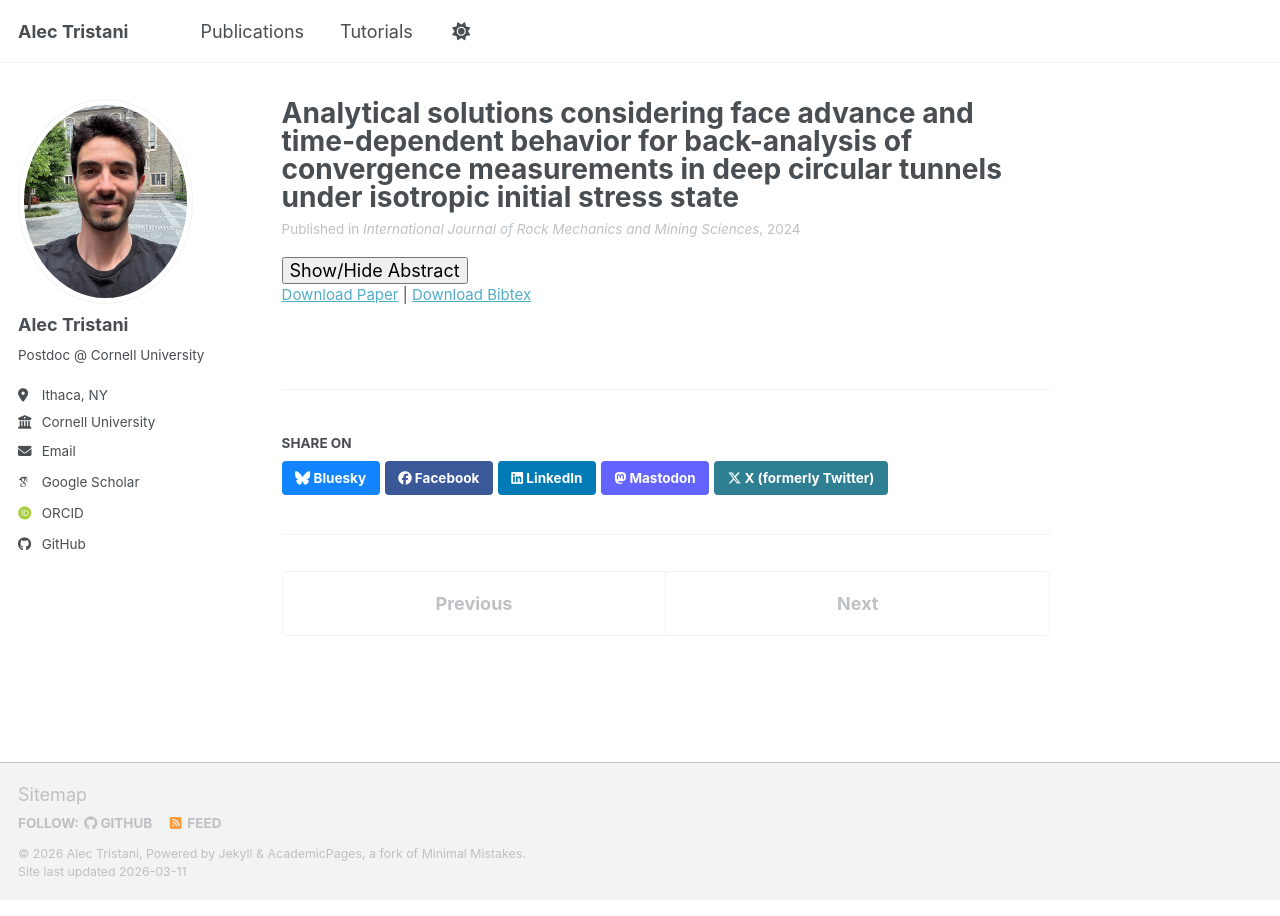
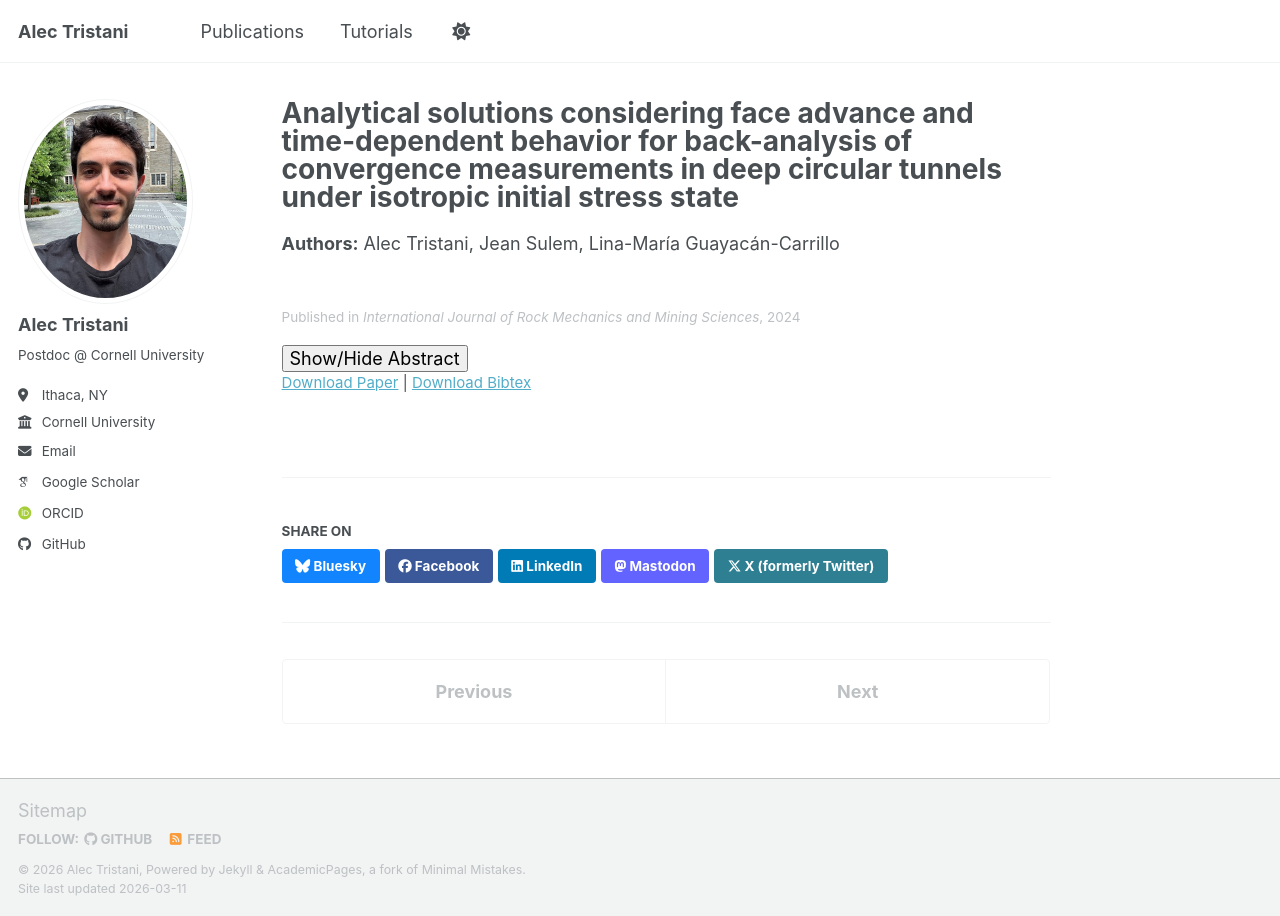
Before and after one commit to Alec-YT/Alec-YT.github.io, a Jekyll site: the page built from _publications/2024-10-analytical-solutions.md, in a window 1280 px wide. Built offline with Jekyll 4.4.1, drawn with Linux system fonts in a browser that asks for light colours; some web fonts are replaced; a script bundle is joined from its source files by our own code; library files that are not in the unit come from our copies.

Commit message:
Update 2024-10-analytical-solutions.md

```diff
--- a/_publications/2024-10-analytical-solutions.md
+++ b/_publications/2024-10-analytical-solutions.md
@@ -3,6 +3,11 @@
 collection: publications
 category: manuscripts
 permalink: /publication/2024-10-15-paper-number-1
+authors:
+  - name: "Alec Tristani"
+    Hightligh: True
+  - name: "Jean Sulem"
+  - name: "Lina-María Guayacán-Carrillo"
 header:
   teaser: "publications/analytical_solutions.png"
 excerpt: 'New analytical solutions are derived considering both face advance and time-dependent effects for deep cirular tunnels assuming a fractional viscoelastic-plastic constitutive behavior. We show that the new closed-form solutions can then easily be used for back-analysis of convergence data. The methodology is applied to the Saint-Martin-la-Porte access gallery and the Fréjus road tunnel.'
```
Also changed, not shown: other parts of _publications/2024-10-analytical-solutions.md (+2 -0 lines).
